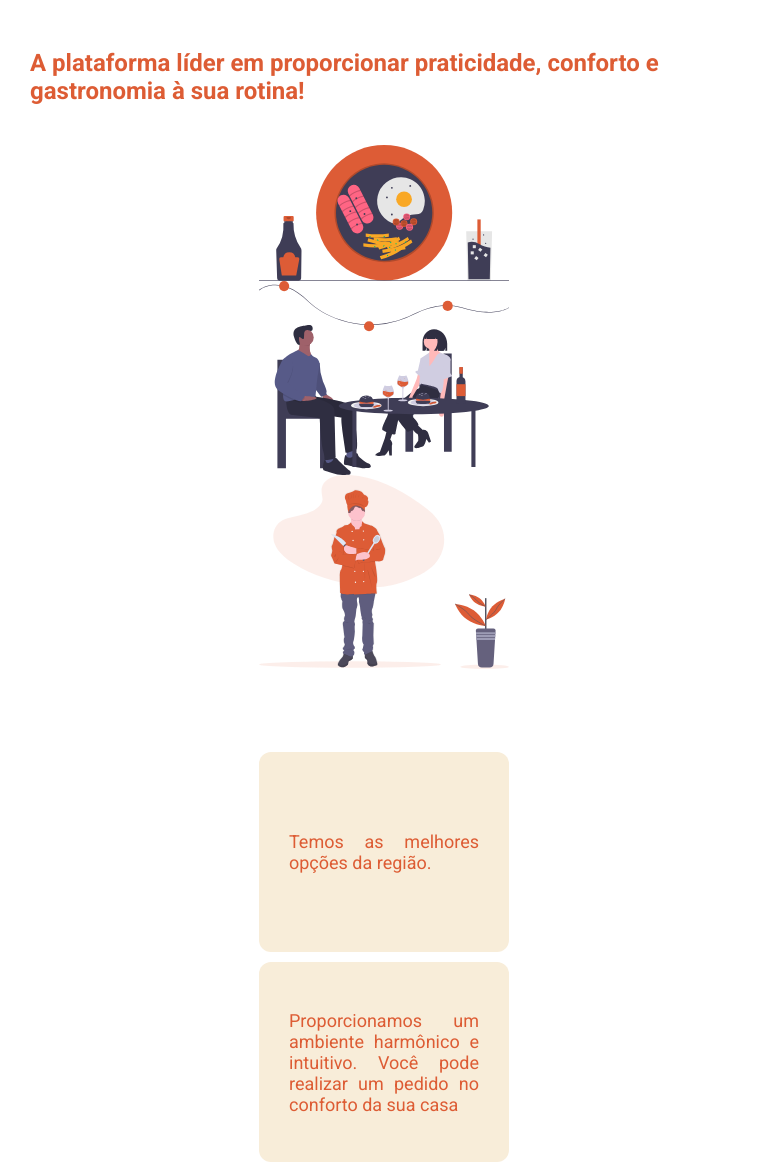
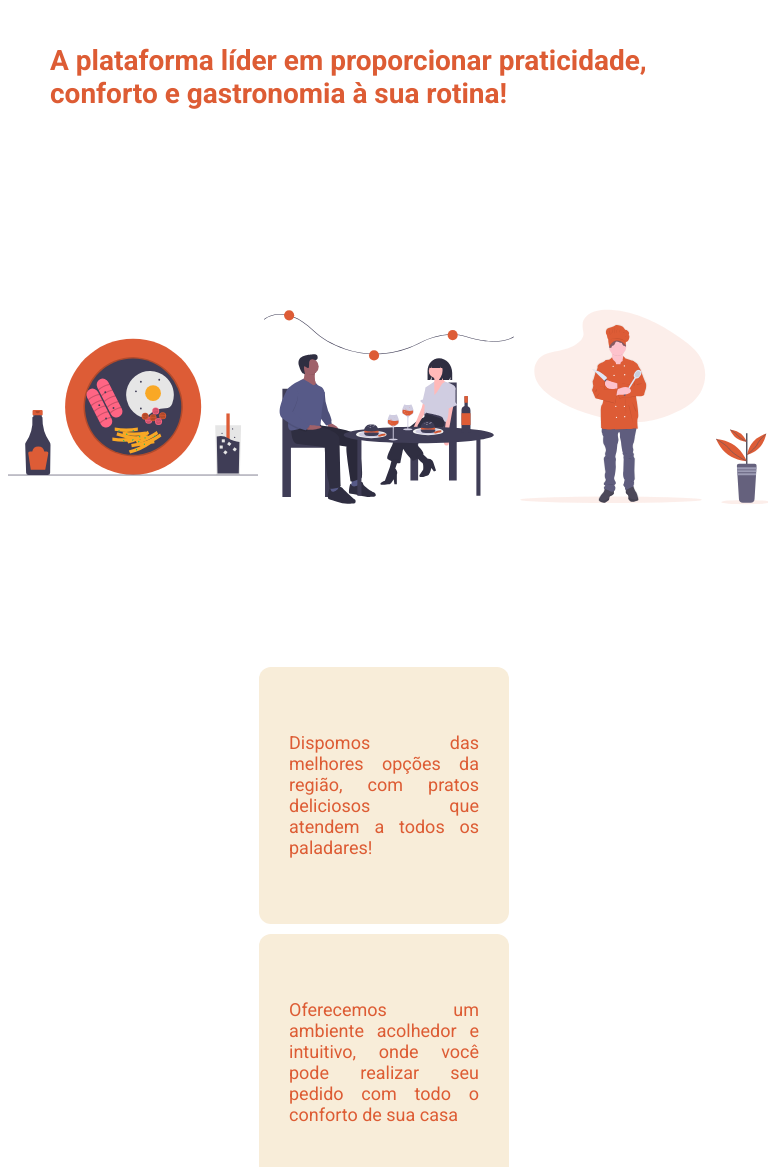
Before and after one commit to StudioHeeler/projeto04-food, a plain HTML site: page indexSection.html in a window 768 px wide. Shown: the part 133-1300 px from the top of the page. Drawn offline with Linux system fonts and the light colour scheme.

Commit message:
Atualização de informações textuais + modificação no CSS de media query

```diff
--- a/indexSection.css
+++ b/indexSection.css
@@ -21,6 +21,7 @@
     flex-direction: column;
     width: 100%;
     min-height: 700px;
+    background-color: var(--color2);
 }
 
 #section-title-serve {
@@ -165,3 +166,39 @@
         margin-top: 10px;
     }
 }
+
+@media (min-width: 768px) and (max-width: 1024px) {
+    #text-h1-serve {
+        font-size: 28px;
+    }
+
+    #section-img {
+        flex-direction: row;
+        justify-content: space-around;
+        margin-left: 10px;
+        width: 100%;
+    }
+
+    .services {
+        width: 300px;
+        height: 300px;
+    }
+
+    #section-img-text {
+        display: flex;
+        align-items: center;
+        justify-content: space-evenly;
+    }
+
+    .img-text {
+        width: 280px;
+        height: 280px;
+    }
+
+    #text-h1-serve {
+        display: flex;
+        align-items: center;
+        justify-content: center;
+        padding: 20px;
+    }
+}
--- a/indexSection.html
+++ b/indexSection.html
@@ -21,13 +21,13 @@
         </section>
         <section id="section-img-text">
             <section class="img-text">
-                <span class="subtitle">Temos as melhores opções da região.</span>
+                <span class="subtitle">Dispomos das melhores opções da região, com pratos deliciosos que atendem a todos os paladares!</span>
             </section>
             <section class="img-text">
-                <span class="subtitle">Proporcionamos um ambiente harmônico e intuitivo. Você pode realizar um pedido no conforto da sua casa</span>
+                <span class="subtitle">Oferecemos um ambiente acolhedor e intuitivo, onde você pode realizar seu pedido com todo o conforto de sua casa</span>
             </section>
             <section class="img-text">
-                <span class="subtitle">Nossos pratos são feitos por chefes selecionados no mercado e, <br> pensados em você!</span>
+                <span class="subtitle">Pensando em você, oferecemos uma variedade de pratos cuidadosamente preparados por chefs renomados!</span>
             </section>
         </section>
     </section>
```
